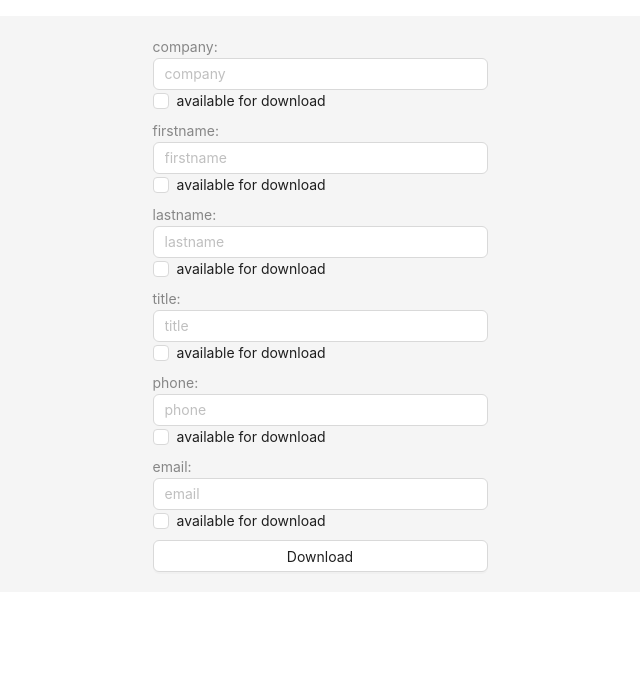
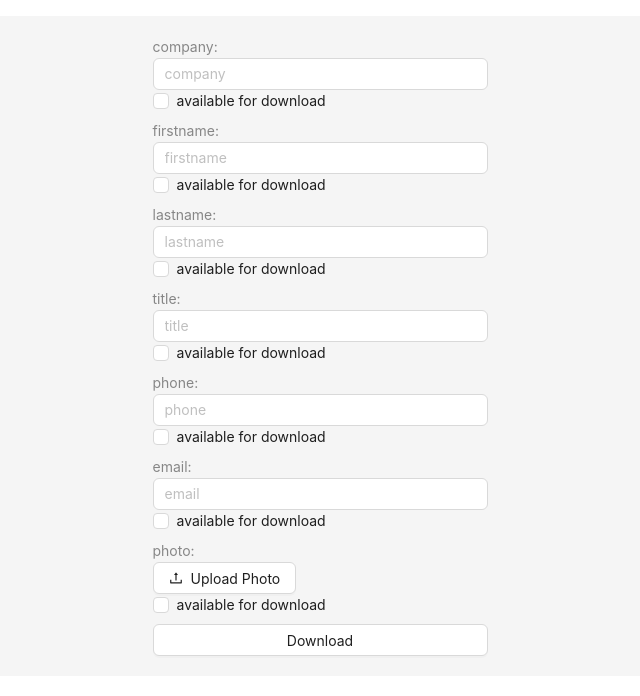
Before and after one commit to nju6g0/vcard-test, a React (Create React App) app: page / in a window 1280 px wide. Shown: the top 696 px of the page, without its empty margins (320-960 px from the left). Built offline with nearby package versions, Linux system fonts and the light colour scheme.

Commit message:
test img

```diff
--- a/src/components/Vcard/index.js
+++ b/src/components/Vcard/index.js
@@ -1,5 +1,15 @@
 import { useState } from 'react'
-import { Layout, Input, Checkbox, Col, Row, Typography, Button } from 'antd'
+import {
+  Layout,
+  Input,
+  Checkbox,
+  Col,
+  Row,
+  Typography,
+  Button,
+  Upload,
+} from 'antd'
+import { UploadOutlined } from '@ant-design/icons'
 
 import '../../App.css'
 
@@ -14,6 +24,7 @@ const FORM_FIELD = {
   TITLE: 'title',
   PHONE: 'phone',
   EMAIL: 'email',
+  PHOTO: 'photo',
 }
 function Vcard() {
   const [formValue, setFormValue] = useState({
@@ -23,6 +34,7 @@ function Vcard() {
     [FORM_FIELD.TITLE]: { text: '', checked: false },
     [FORM_FIELD.PHONE]: { text: '', checked: false },
     [FORM_FIELD.EMAIL]: { text: '', checked: false },
+    [FORM_FIELD.PHOTO]: { file: null, checked: false },
   })
   const getInputType = (key) => {
     switch (key) {
@@ -43,8 +55,19 @@ function Vcard() {
       [key]: { ...prev[key], checked: value },
     }))
   }
+  const handleFileChange = (info) => {
+    if (info.file.status === 'done') {
+      const reader = new FileReader()
+      reader.onload = (e) => {
+        setFormValue((prev) => ({
+          ...prev,
+          [FORM_FIELD.PHOTO]: { file: e.target.result, checked: true },
+        }))
+      }
+      reader.readAsDataURL(info.file.originFileObj)
+    }
+  }
   const downloadToFile = (content, filename, contentType) => {
-    console.log(content)
     const file = new Blob([content], { type: contentType })
     const url = window.URL.createObjectURL(file)
     const a = document.createElement('a')
@@ -92,6 +115,25 @@ function Vcard() {
                 <Text type="secondary">{FORM_FIELD[item]}:</Text>
               </Col>
               <Col span={24}>
+                {FORM_FIELD[item] === FORM_FIELD.PHOTO ? (
+                  <>
+                    <Upload
+                      name="photo"
+                      listType="picture"
+                      showUploadList={false}
+                      onChange={handleFileChange}
+                    >
+                      <Button icon={<UploadOutlined />}>Upload Photo</Button>
+                    </Upload>
+                    {formValue[FORM_FIELD.PHOTO].file && (
+                      <img
+                        src={formValue[FORM_FIELD.PHOTO].file}
+                        alt="Preview"
+                        style={{ marginTop: '10px', width: '100px' }}
+                      />
+                    )}
+                  </>
+                ) : (
                   <Input
                     placeholder={FORM_FIELD[item]}
                     value={formValue[FORM_FIELD[item]].text}
@@ -100,6 +142,7 @@ function Vcard() {
                       handleTextChange(FORM_FIELD[item], e.target.value)
                     }}
                   />
+                )}
               </Col>
               <Col span={24}>
                 <Checkbox
--- a/src/utility/genVcard.js
+++ b/src/utility/genVcard.js
@@ -1,26 +1,36 @@
 import VCard from 'vcard-creator'
 
-function genVcardFromCreator(values) {
+function genVcardFromCreator(vcardValues) {
+  let vcard = 'BEGIN:VCARD\nVERSION:3.0\n'
+  Object.keys(vcardValues).forEach((key) => {
+    if (key === 'photo') {
+      vcard += `PHOTO;ENCODING=b;TYPE=JPEG:${vcardValues[key]}\n`
+    } else {
+      vcard += `${key.toUpperCase()}:${vcardValues[key]}\n`
+    }
+  })
+  vcard += 'END:VCARD'
+  return vcard
   // Define a new vCard
-  const myVCard = new VCard()
+  // const myVCard = new VCard()
 
   // Some variables
   // const lastname = 'Desloovere'
   // const firstname = 'Jeroen'
-  const additional = ''
-  const prefix = ''
-  const suffix = ''
+  // const additional = ''
+  // const prefix = ''
+  // const suffix = ''
 
-  myVCard
-    // Add personal data
-    .addName(values.lastname, values.firstname, additional, prefix, suffix)
-    // Add work data
-    .addCompany(values.company)
-    .addJobtitle(values.title)
-    // .addRole('Data Protection Officer')
-    .addEmail(values.email)
-    // .addPhoneNumber(1234121212, 'PREF;WORK')
-    .addPhoneNumber(values.phone, 'WORK')
+  // myVCard
+  // Add personal data
+  // .addName(values.lastname, values.firstname, additional, prefix, suffix)
+  // Add work data
+  // .addCompany(values.company)
+  // .addJobtitle(values.title)
+  // .addRole('Data Protection Officer')
+  // .addEmail(values.email)
+  // .addPhoneNumber(1234121212, 'PREF;WORK')
+  // .addPhoneNumber(values.phone, 'WORK')
   // .addAddress(
   //   null,
   //   null,
@@ -33,7 +43,7 @@ function genVcardFromCreator(values) {
   // .addSocial('https://twitter.com/desloovere_j', 'Twitter', 'desloovere_j')
   // .addURL('http://www.jeroendesloovere.be')
 
-  return myVCard
+  // return myVCard
 }
 
 const makeVCardVersion = () => `VERSION:3.0`
```
Lines whose indentation alone changed are shown as unchanged.
